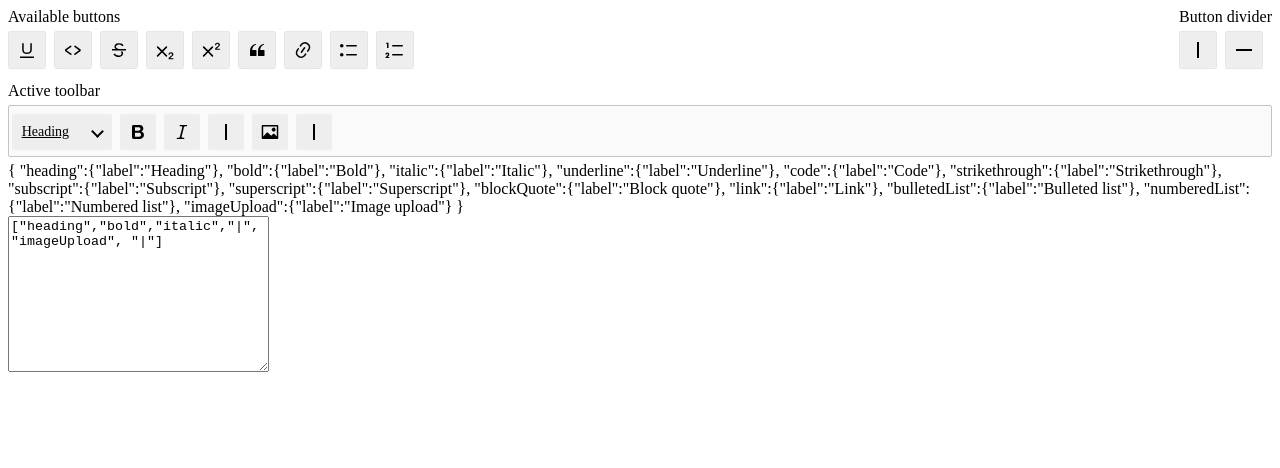
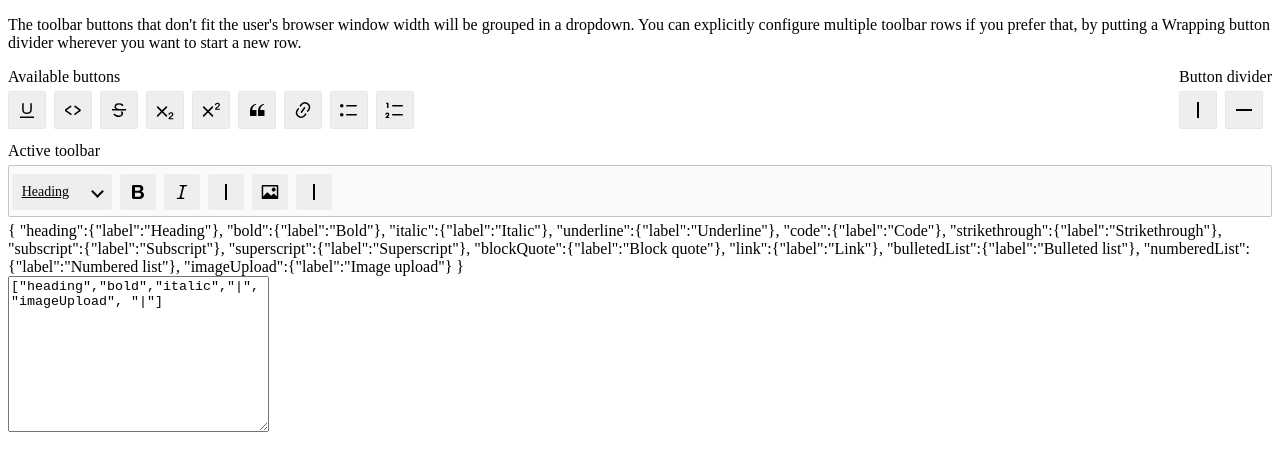
Before and after one commit to zrpnr/ckeditor5-drupal-admin, a Vue app: page / in a window 1280 px wide. Shown: the top 468 px of the page. Built offline with nearby package versions, Linux system fonts and the light colour scheme.

Commit message:
Display help text for toolbar conditions

```diff
--- a/index.html
+++ b/index.html
@@ -243,12 +243,25 @@
         onFocusActiveLast(name) {
           Drupal.announce(`Active button ${name} is last in the toolbar. ${sortLast} ${remove}`);
         },
-      }
+      };
+
+      const toolbarHelp = [
+        {
+          message: "The toolbar buttons that don't fit the user's browser window width will be grouped in a dropdown. You can explicitly configure multiple toolbar rows if you prefer that, by putting a Wrapping button divider wherever you want to start a new row.",
+          button: '-',
+          condition: false,
+        },
+        {
+          message: "You have configured a multi-row toolbar by using a Wrapping button divider. This may not work well in narrow browser windows. To use automatic grouping, remove any of these divider buttons.",
+          button: '-',
+          condition: true,
+        },
+      ];
     </script>
     <script type="module">
       import app from '/src/main.js';
       const { mountApp } = app;
-      mountApp({ announcements, language: { langcode: 'en', dir: 'ltr' } });
+      mountApp({ announcements, toolbarHelp });
 
     </script>
   </body>
--- a/src/App.vue
+++ b/src/App.vue
@@ -1,4 +1,5 @@
 <template>
+  <HelpText :items="toolbarHelpText" />
   <div class="ckeditor5-toolbar-disabled">
     <div class="ckeditor5-toolbar-available">
       <label for="ckeditor5-toolbar-available__buttons">Available buttons</label>
@@ -74,9 +75,10 @@
 </template>
 
 <script setup>
-import { computed, defineProps, shallowReactive, watch } from "vue";
-import draggable from "vuedraggable";
+import { computed, defineProps, shallowReactive, watch } from 'vue';
+import draggable from 'vuedraggable';
 import ToolbarButton from './components/ToolbarButton.vue';
+import HelpText from './components/HelpText.vue';
 import Parser from './parser';
 import {
   makeCopy,
@@ -84,15 +86,16 @@ import {
   moveToList,
   moveInList,
   moveUpList,
-  moveDnList
+  moveDnList,
 } from './utils';
 
 const props = defineProps({
   announcements: Object,
+  toolbarHelp: Array,
   language: Object,
 });
 
-const { announcements, language } = props;
+const { announcements, toolbarHelp, language } = props;
 const { dir } = language;
 
 const sortUp = dir === 'rtl' ? 'right' : 'left';
@@ -100,14 +103,14 @@ const sortDn = dir === 'rtl' ? 'left' : 'right';
 
 const parser = new Parser({
   availableId: 'ckeditor5-toolbar-buttons-available',
-  selectedId: 'ckeditor5-toolbar-buttons-selected'
+  selectedId: 'ckeditor5-toolbar-buttons-selected',
 });
 
 const onFocusDisabled = (element) => {
   if (announcements && announcements.onFocusDisabled) {
     announcements.onFocusDisabled(element.label);
   }
-}
+};
 
 const onFocusActive = (element) => {
   if (announcements) {
@@ -117,28 +120,41 @@ const onFocusActive = (element) => {
 
     if (index === 0 && announcements.onFocusActiveFirst) {
       announcements.onFocusActiveFirst(element.label);
-    }
-    else if (position === length && announcements.onFocusActiveLast) {
+    } else if (position === length && announcements.onFocusActiveLast) {
       announcements.onFocusActiveLast(element.label);
-    }
-    else {
+    } else {
       if (announcements.onFocusActive) {
         announcements.onFocusActive(element.label, position, length);
       }
     }
   }
-}
+};
 
 // Create reactive lists.
 const listDividers = parser.getDividers();
 const listSelected = shallowReactive(parser.getSelectedButtons());
 const listAvailable = shallowReactive(parser.getAvailableButtons());
 
+const toolbarHelpText = computed(() =>
+  toolbarHelp
+    .filter(
+      (helpItem) =>
+        listSelected.map((item) => item.name).includes(helpItem.button) ===
+        helpItem.condition,
+    )
+    .map((helpItem) => helpItem.message),
+);
+
 // Stringified version for submitting in #buttons-selected.
-const selectedItems = computed(() => `[${listSelected.map((item) => `"${item.name}"`).join(',')}]`);
+const selectedItems = computed(
+  () => `[${listSelected.map((item) => `"${item.name}"`).join(',')}]`,
+);
 
 // Update textarea
-watch(() => selectedItems.value, (currSelected, prevSelected) => {
-  parser.setSelected(currSelected);
-});
+watch(
+  () => selectedItems.value,
+  (currSelected, prevSelected) => {
+    parser.setSelected(currSelected);
+  },
+);
 </script>
--- /dev/null
+++ b/src/components/HelpText.vue
@@ -0,0 +1,12 @@
+<template>
+  <div aria-live="polite">
+    <p v-for="(item, index) in items" :key="index">{{ item }}</p>
+  </div>
+</template>
+
+<script setup>
+import { defineProps } from 'vue';
+const props = defineProps({
+  items: Array,
+});
+</script>
--- a/src/main.js
+++ b/src/main.js
@@ -3,13 +3,17 @@ import App from './App.vue'
 
 // Create a fresh app instance for each mount.
 let instance;
+const defaultOptions = {
+  announcements: {},
+  language: { langcode: 'en', dir: 'ltr'},
+  toolbarHelp: [],
+}
 
 // createApp factory function.
 const createAdminApp = (props) => createApp(App, props);
-
-const mountApp = (options, language = { langcode: 'en', dir: 'ltr' }) => {
+const mountApp = (options) => {
   try {
-    instance = createAdminApp(options, language);
+    instance = createAdminApp(Object.assign(defaultOptions, options));
     instance.mount('#ckeditor5-toolbar-app');
   } catch (error) {
     console.error('Could not mount CKEditor5 admin app', error);
```
